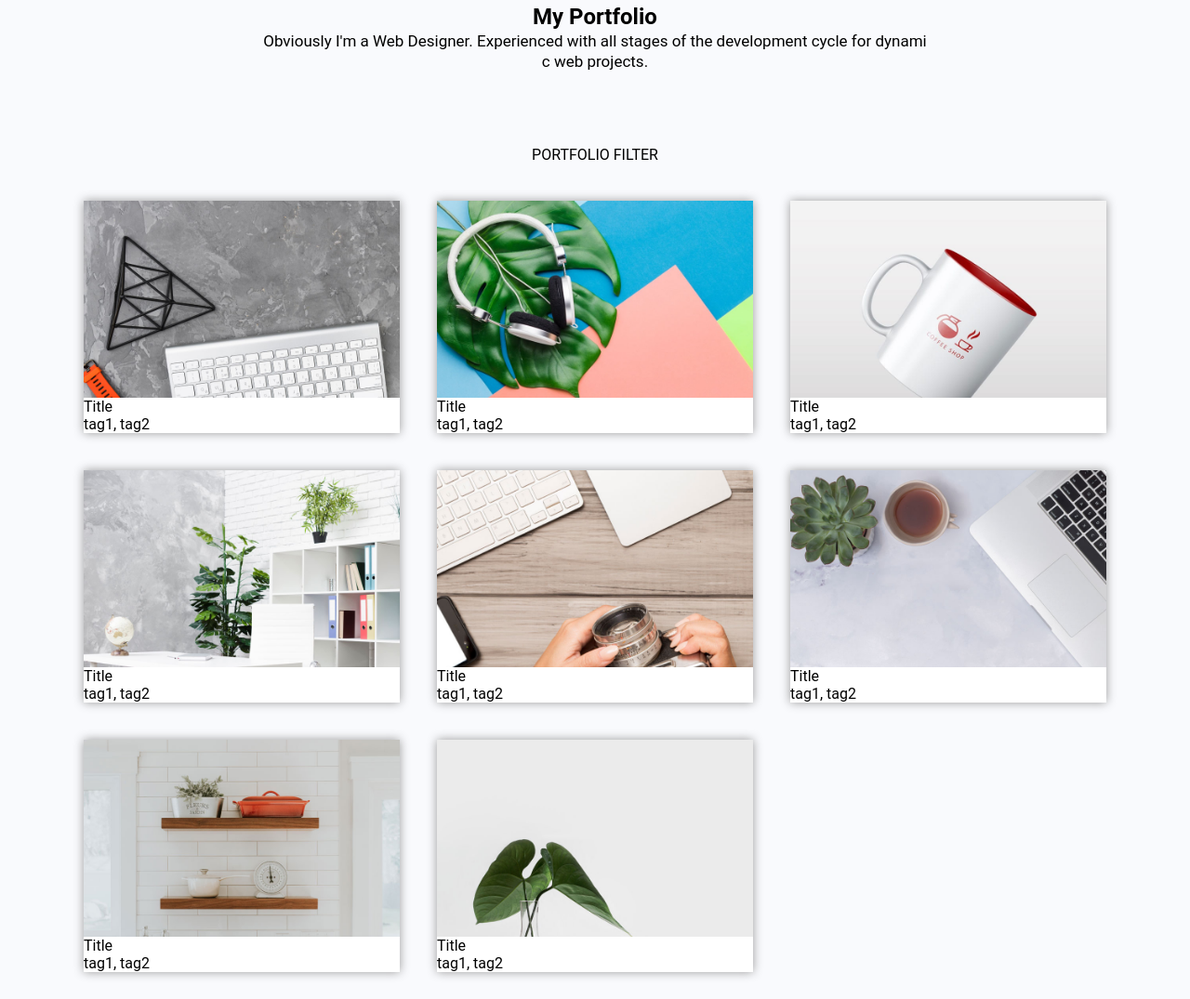
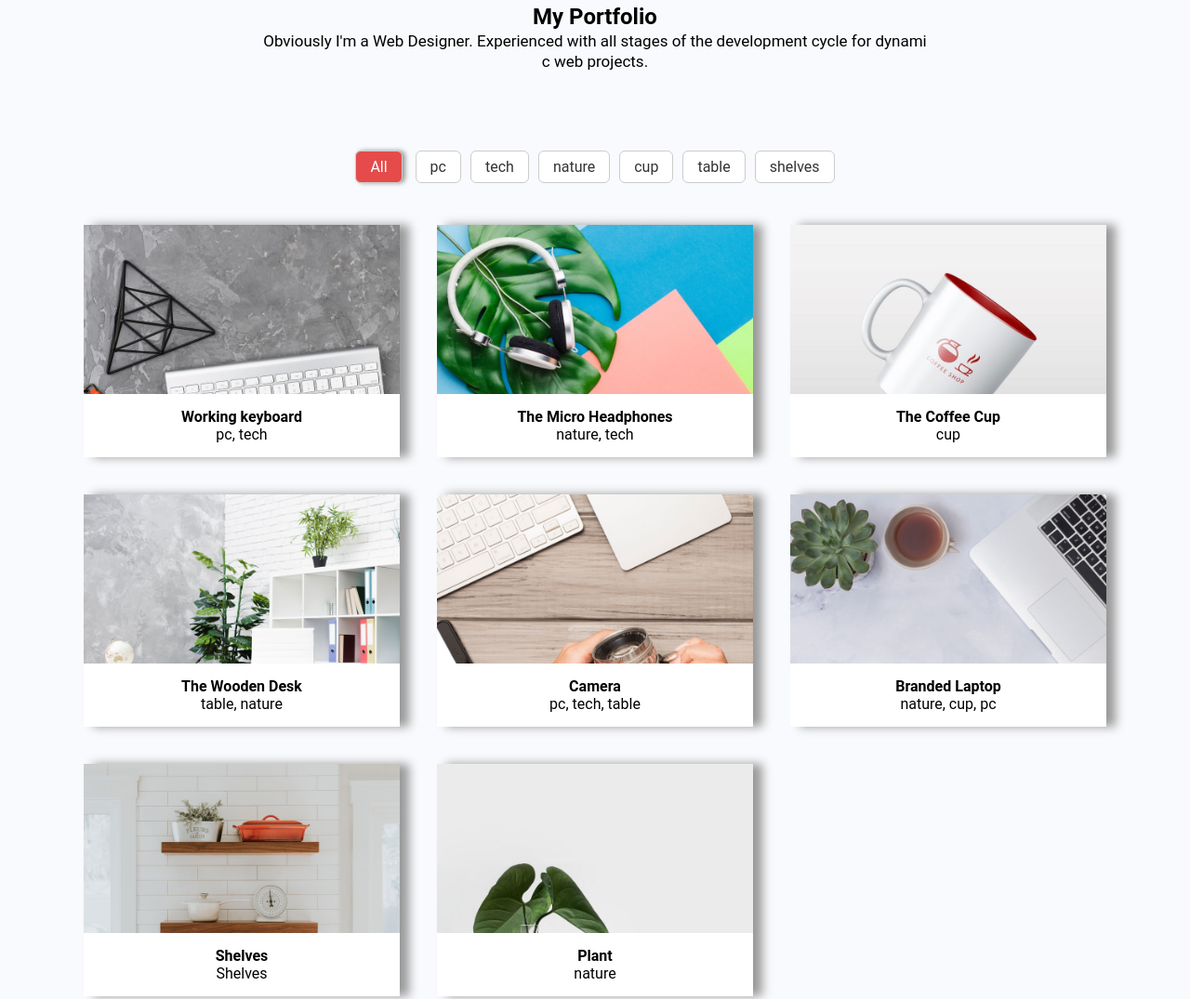
Before and after one commit to Raulynas/9-portfolio, a website with bundled scripts: page index.html in a window 1280 px wide. Shown: the part 2858-3933 px from the top of the page at 93% size. Built offline with nearby package versions, Linux system fonts and the light colour scheme.

Commit message:
Gallery filter

```diff
--- a/css/components/gallery.css
+++ b/css/components/gallery.css
@@ -1,12 +1,30 @@
 .gallery {
 }
 .gallery > .filter {
+	text-align: center;
+}
+.gallery > .filter > .tag {
+	display: inline-block;
+	margin: 5px;
+	background-color: #fff;
+	color: #333;
+	padding: 7px 15px;
+	border: 1px solid #ccc;
+	border-radius: 6px;
+	transition: all 0.5s;
+	cursor: pointer;
+}
+.gallery > .filter > .tag:hover,
+.gallery > .filter > .tag.active {
+	background-color: var(--main-color);
+	color: #fff;
+	box-shadow: 3px 0px 5px #999;
 }
 .gallery > .item {
 	overflow: hidden;
 	height: 250px;
 	position: relative;
-	box-shadow: 0 0 10px #999;
+	box-shadow: 10px 0px 10px #999;
 }
 .gallery > .item > img {
 	display: inline-block;
@@ -50,6 +68,12 @@
 	left: 0;
 	right: 0;
 	background-color: #fff;
+	text-align: center;
+	padding: 15px;
+}
+.gallery > .item > .texts > .title {
+	font-weight: bold;
+	font-size: 16px;
 }
 .gallery > .item:hover > .layer {
 	background-color: #0005;
--- a/js/components/gallery/Gallery.js
+++ b/js/components/gallery/Gallery.js
@@ -5,25 +5,33 @@ class Gallery {
 		this.list = params.list;
 
 		this.DOM = null;
+		this.filterDOM = null;
+
+		this.tags = null;
+		this.item = null;
+		this.uniqueTags = null;
+		this.activeTag = 0;
 	}
 	init() {
 		// selector validation, jei geras tai rasti DOM
 		if (!this.isValidSelector()) {
-			return "nevalidus selectorius";
+			return 'nevalidus selectorius';
 		}
 		// imgPath validacija
 		if (!this.isImgPathValid()) {
-			return "Nevalidus imgPath";
+			return 'Nevalidus imgPath';
 		}
 		// list validacija
 		if (!this.isListValid()) {
-			return "Nevalidus List";
+			return 'Nevalidus List';
 		}
 		// filter out invalid list objects
 		this.filterOutInvalidListObject();
 
 		// render content
 		this.render();
+
+		this.addEvents();
 
 		return true;
 	}
@@ -38,7 +46,7 @@ class Gallery {
 		return true;
 	}
 	isImgPathValid() {
-		if (typeof this.imgPath !== "string" || this.imgPath === "") {
+		if (typeof this.imgPath !== 'string' || this.imgPath === '') {
 			return false;
 		}
 		return true;
@@ -53,14 +61,14 @@ class Gallery {
 		const validData = [];
 		for (const item of this.list) {
 			if (
-				typeof item === "object" &&
+				typeof item === 'object' &&
 				!Array.isArray(item) &&
 				item.photo &&
-				typeof item.photo === "string" &&
-				item.photo !== "" &&
+				typeof item.photo === 'string' &&
+				item.photo !== '' &&
 				item.title &&
-				typeof item.title === "string" &&
-				item.title !== "" &&
+				typeof item.title === 'string' &&
+				item.title !== '' &&
 				item.tags &&
 				Array.isArray(item.tags) &&
 				item.tags.length > 0 &&
@@ -74,7 +82,7 @@ class Gallery {
 
 	isValidItemTagArray(tagList) {
 		for (const tag of tagList) {
-			if (typeof tag === "string" && tag !== "") {
+			if (typeof tag === 'string' && tag !== '') {
 				return true;
 			}
 		}
@@ -82,18 +90,55 @@ class Gallery {
 	}
 
 	render() {
-		this.DOM.classList.add("gallery");
+		this.DOM.classList.add('gallery');
 		this.DOM.innerHTML = this.renderFilter() + this.renderGallery();
+
+		this.filterDOM = this.DOM.querySelector('.filter');
+
+		this.tags = this.filterDOM.querySelectorAll('.tag');
+		this.items = this.DOM.querySelectorAll('.item');
 	}
 
 	renderFilter() {
-		return `<div class="col-12 center filter">PORTFOLIO FILTER</div>`;
+		// gauti visus naudojamus tagus
+
+		let allTags = [];
+		for (const item of this.list) {
+			allTags = [...allTags, ...item.tags];
+		}
+		//suvienodinamte visus zozius i maz raides
+
+		for (let i = 0; i < allTags.length; i++) {
+			allTags[i] = allTags[i].toLowerCase();
+		}
+
+		// issirinkti ir pasilikti tik unikalius
+
+		const uniqueTags = [];
+		for (const tag of allTags) {
+			if (!uniqueTags.includes(tag)) {
+				uniqueTags.push(tag);
+			}
+		}
+		this.uniqueTags = ['All', ...uniqueTags];
+
+		// sugeneruoti HTML
+
+		let HTML = '';
+		for (const tag of uniqueTags) {
+			HTML += `<div class="tag">${tag}</div>`;
+		}
+
+		return `<div class="col-12 center filter">
+		<div class="tag active">All</div>
+		${HTML}
+		</div>`;
 	}
 	renderGallery() {
-		let HTML = "";
+		let HTML = '';
 
 		for (const item of this.list) {
-			const validTags = item.tags.filter((tag) => typeof tag === "string" && tag !== "");
+			const validTags = item.tags.filter((tag) => typeof tag === 'string' && tag !== '');
 
 			const img = this.imgPath + item.photo;
 
@@ -103,12 +148,27 @@ class Gallery {
 					<i class="fa fa-camera"></i>
 				</div>
 				<div class="texts">
-					<div class="title">Title</div>
-					<div class="tags">tag1, tag2</div>
+					<div class="title">${item.title}</div>
+					<div class="tags">${validTags.join(', ')}</div>
 				</div>
 			</div>`;
 		}
 		return HTML;
 	}
+	addEvents() {
+		const count = this.tags.length;
+		for (let i = 0; i < count; i++) {
+			const tag = this.tags[i];
+
+			tag.addEventListener('click', () => {
+				this.tags[this.activeTag].classList.remove('active');
+				tag.classList.add('active');
+				this.activeTag = i;
+
+				console.log(this.uniqueTags[i]);
+				console.log(tag.innerText);
+			});
+		}
+	}
 }
 export { Gallery };
--- a/js/components/gallery/demo.js
+++ /dev/null
@@ -1,2 +0,0 @@
-const a = 5;
-a = 4 + 5;
```
Also changed, not shown: js/components/hobbies/hobbies.test.js (+3 -0 lines).
